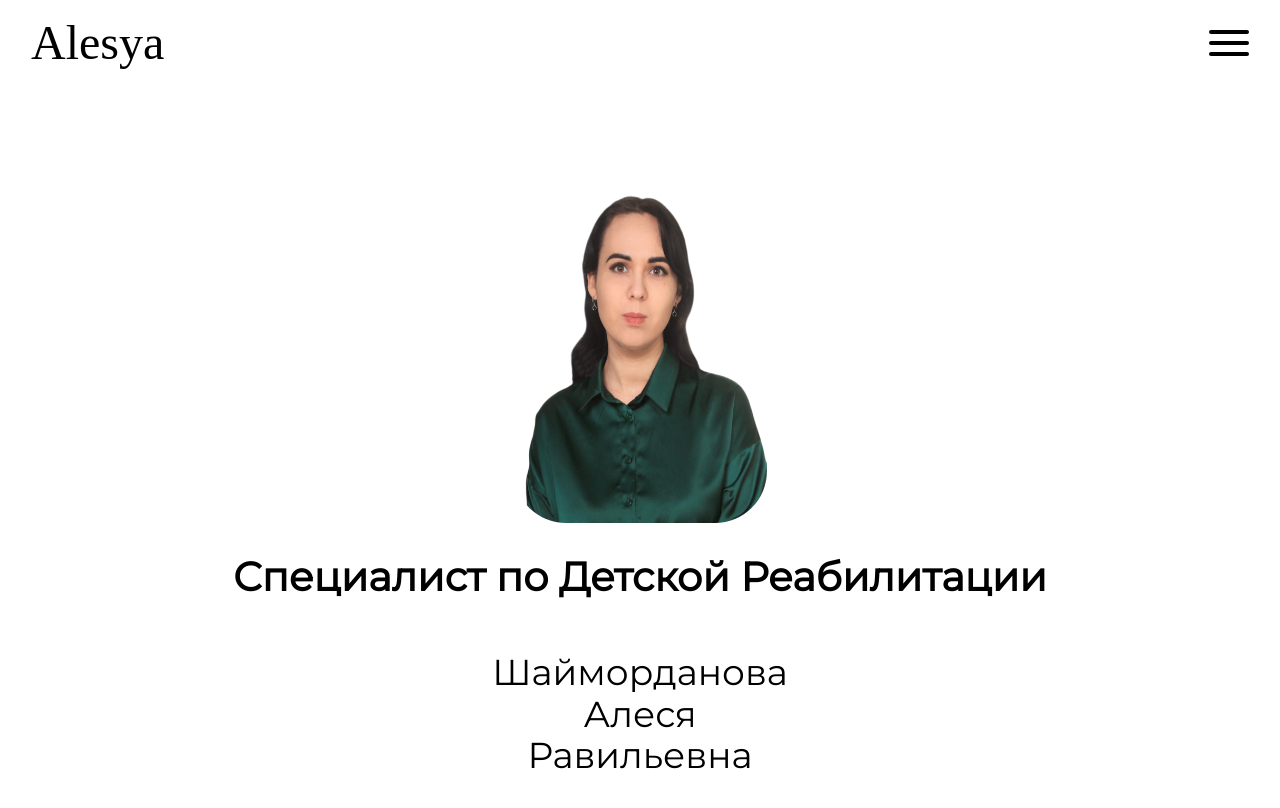
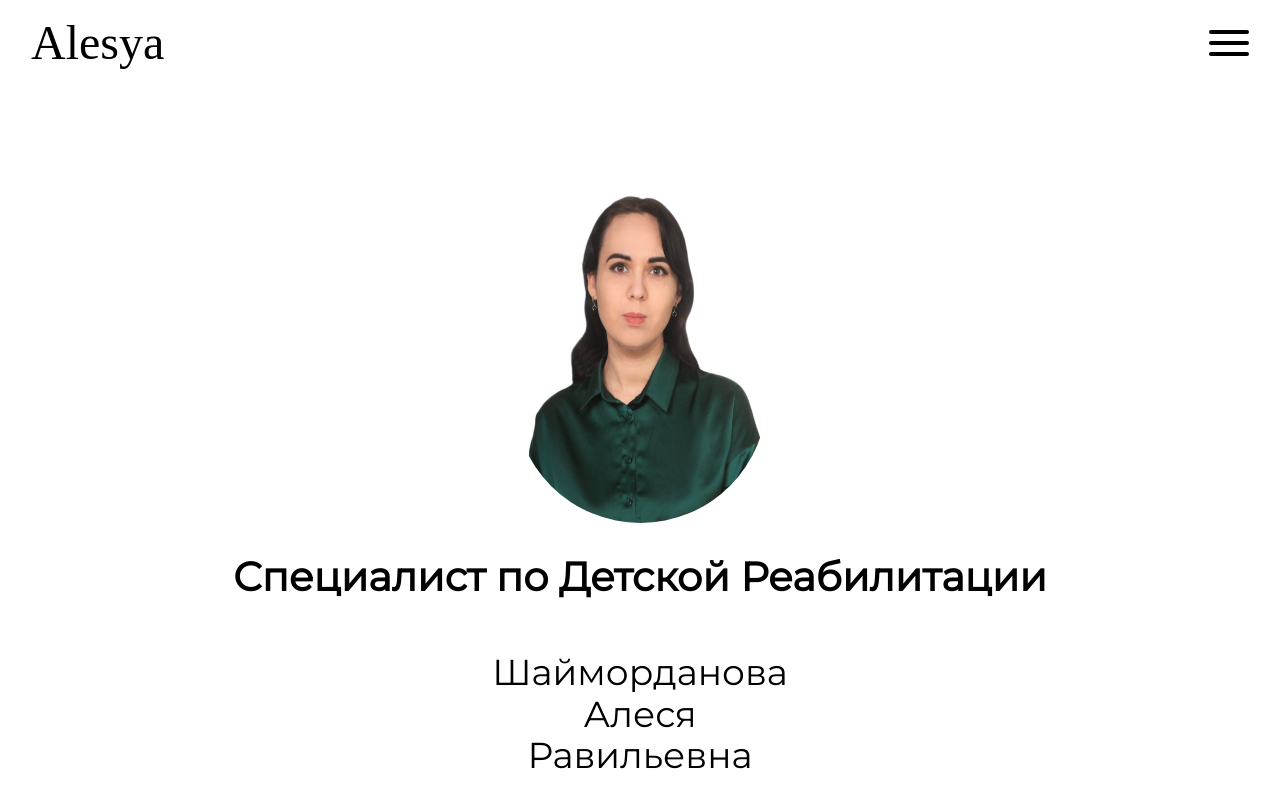
Before and after one commit to DamNeDGr/TestSite, a React (Vite) app: page / in a window 1280 px wide. Shown: the top 808 px of the page. Built offline with nearby package versions, Linux system fonts and the light colour scheme; a web font is replaced by a local one.

Commit message:
Update content.css

```diff
--- a/src/components/Content/content.css
+++ b/src/components/Content/content.css
@@ -13,7 +13,7 @@
 .content__image-img{
     width: 253px;
     height: 391px;
-    border-radius: 52px;
+    border-radius: 139px;
 }
 
 .content__title h1{
```
